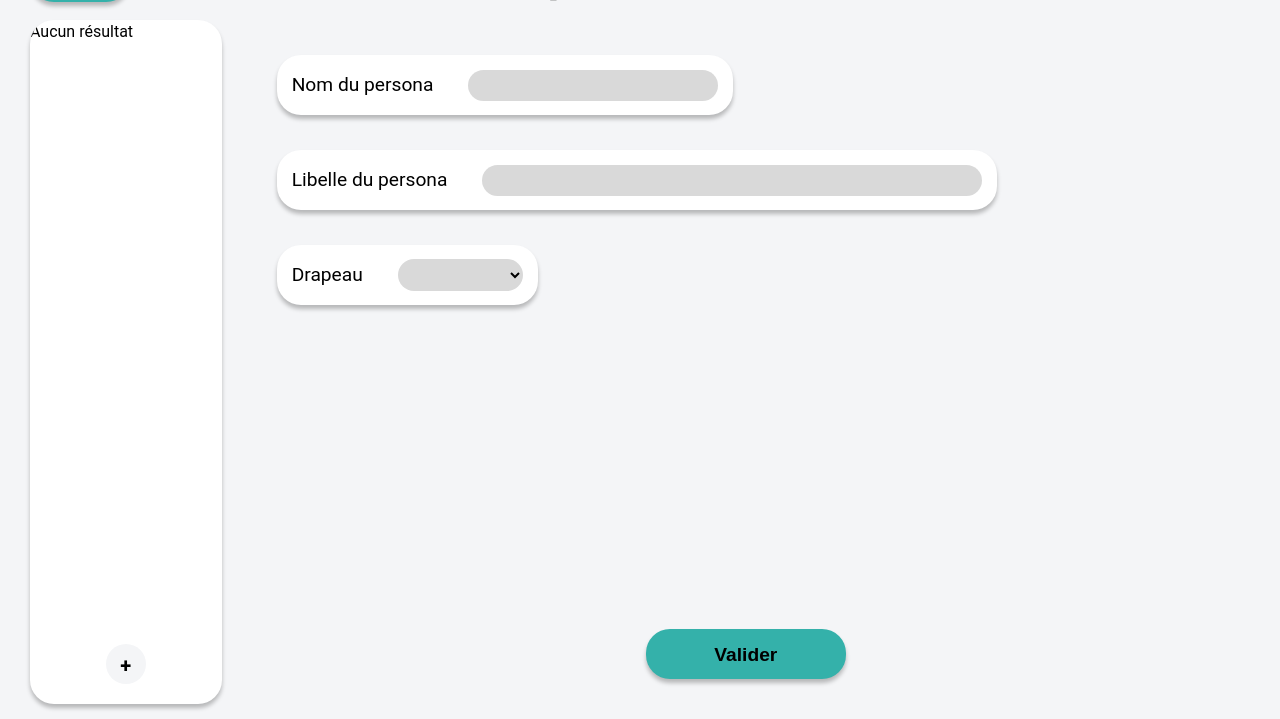
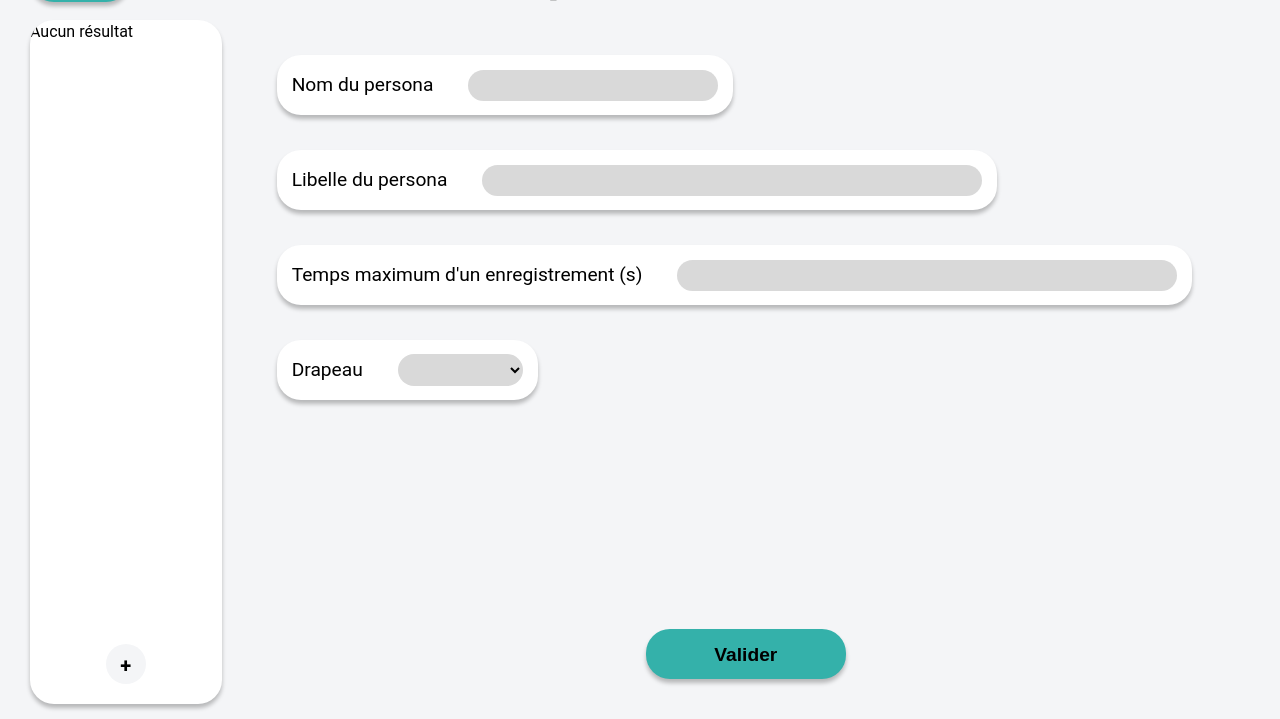
Before and after one commit to Pacefiregab/LesZieuxSurLeSite, a Symfony app: template symfony/templates/persona/index.html.twig in a window 1280 px wide. Shown: the part 58-777 px from the top of the page. Run offline with Twig, Linux system fonts and the light colour scheme; the template is opened without the code that fills it, so the values that code supplies are empty; some libraries are stand-ins or nearby versions.

Commit message:
personas + readme

```diff
--- a/symfony/public/js/custom.js
+++ b/symfony/public/js/custom.js
@@ -80,8 +80,6 @@ function initEventCapture() {
         isSuccess = false
     }
 
-    console.log(flag)
-
     $(document).on('click', function (event) {
         clickRecord.push({
             X: event.pageX, Y: event.pageY, time: event.timeStamp,
@@ -114,8 +112,6 @@ function startMouseRecord(){
 function treatMessage(message) {
     const msg = JSON.parse(message.data);
     const { eyeX, eyeY } = processEyePosition(msg.data.X, msg.data.Y);
-
-    $('.navbar-brand').html(eyeX + ' : ' + eyeY);
 
     if (eyeX || eyeY) {
         eyeRecord.push({
--- a/symfony/src/Form/PersonaType.php
+++ b/symfony/src/Form/PersonaType.php
@@ -3,6 +3,7 @@
 namespace App\Form;
 
 use App\Entity\Persona;
+use Symfony\Component\Form\Extension\Core\Type\IntegerType;
 use Symfony\Component\Form\Extension\Core\Type\TextType;
 use Symfony\Component\Form\AbstractType;
 use Symfony\Component\Form\FormBuilderInterface;
@@ -28,7 +29,8 @@ class PersonaType extends AbstractType
                 'constraints' => [
                     new NotBlank(),
                 ]
-            ]);
+            ])
+            ->add('duration', IntegerType::class, []);
     }
 
     public function configureOptions(OptionsResolver $resolver): void
--- a/symfony/templates/persona/form.html.twig
+++ b/symfony/templates/persona/form.html.twig
@@ -10,8 +10,14 @@
         </div>
 
         <div class="card">
-            <label for="libelle"> Libelle du persona</label>
+            <label for="libelle">Libelle du persona</label>
             <input type="text" id="libelle" name="libelle" value="{{ persona.libelle }}">
+        </div>
+
+
+        <div class="card">
+            <label for="libelle">Temps maximum d'un enregistrement (s)</label>
+            <input type="number" id="duration" name="duration" value="{{ persona.duration }}">
         </div>
 
         <div class="card">
@@ -28,6 +34,8 @@
                 {% endfor %}
             </select>
         </div>
+
+
     </div>
 
     <button type="submit">
```
Also changed, not shown: README.md, symfony/README.md (deleted).
